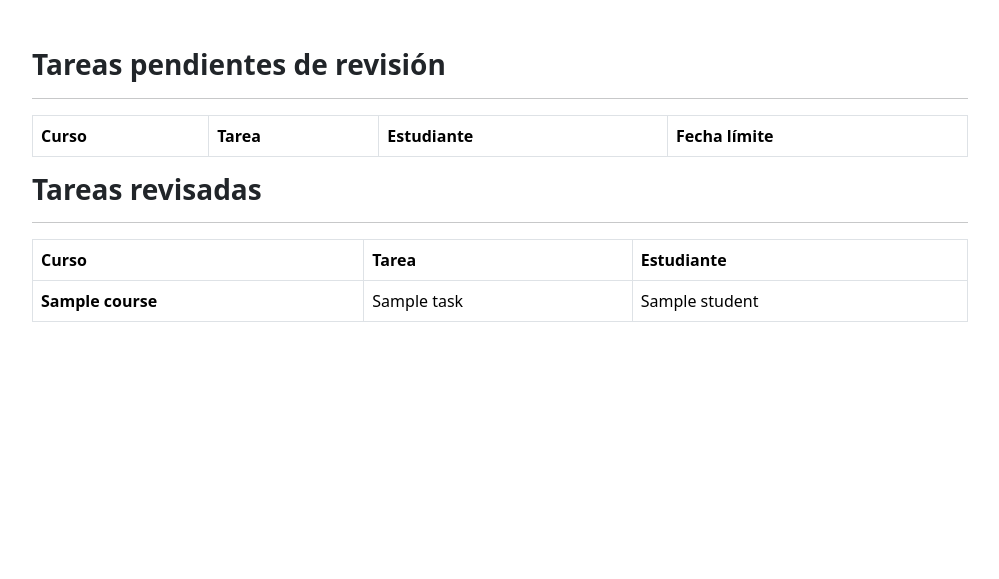
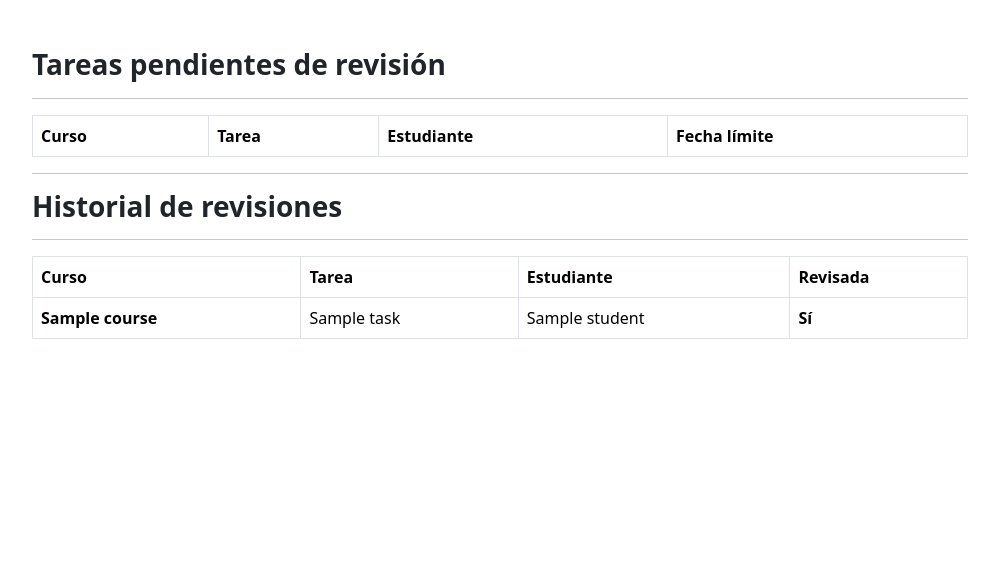
Before and after one commit to gllrmoliva/PostCPRweb, a Flask app: template templates/student/reviews.html in a window 1280 px wide. Shown: the part 56-635 px from the top of the page, without its empty margins (140-1139 px from the left). Run offline with Flask 3, Linux system fonts and the light colour scheme; the template is opened without the code that fills it: most values are stand-ins (such as "Sample title", 1, 10 or a date in 2020); lists and menus that the app fills with data are empty.

Commit message:
fix: No se pueden revisar entregas fuera del periodo de revisiones

```diff
--- a/app/student/views.py
+++ b/app/student/views.py
@@ -113,6 +113,7 @@ def reviews():
     """
     # Obtenemos las variables a usar
     student = database.set_student(session["user_id"])
+
     return render_template("student/reviews.html", reviews=student.reviews)
 
 
@@ -130,6 +131,9 @@ def review_task(review_id):
 
     if not review.is_pending:
         flash("Esta entrega ya ha sido evaluada")
+        return redirect(url_for("student.reviews"))
+    elif review.submission.task.state == "COMPLETED":
+        flash("Esta tarea ya no acepta más revisiones")
         return redirect(url_for("student.reviews"))
 
     if review.reviewer == student:
--- a/database/model.py
+++ b/database/model.py
@@ -154,7 +154,6 @@ class Review(Base):
 
     # Atributos no relacionales
     id: Mapped[int] = mapped_column(primary_key=True)
-    deadline_date: Mapped[date | None] = mapped_column()
     is_pending: Mapped[bool] = mapped_column(default=True)
 
     # Atributos relacionales
--- a/templates/student/reviews.html
+++ b/templates/student/reviews.html
@@ -18,22 +18,23 @@
     </thead>
     <tbody>
         {% for review in reviews %}
-        {% if review.is_pending %}
+        {% if review.is_pending and review.submission.task.state != "COMPLETED" %}
             <tr onclick="window.location='{{url_for('student.review_task', review_id=review.id)}}';"
                 style="cursor: pointer;">
                 <th scope="row">{{review.submission.task.course.name}}
                 </th>
                 <td>{{review.submission.task.name}}</td>
                 <td>{{review.submission.student.name}}</td>
-            <td>{{review.deadline_date}}</td>
+                <td>{{review.submission.task.review_deadline_date}}</td>
             </tr>
         {% endif %}
         {% endfor %}
 
     </tbody>
 </table>
+<hr>
 <div class="mb-3">
-    <h3 class="fw-bold">Tareas revisadas</h3>
+    <h3 class="fw-bold">Historial de revisiones</h3>
 </div>
 <hr>
 <table class="table table-bordered table-hover">
@@ -42,17 +43,24 @@
             <th scope="col">Curso</th>
             <th scope="col">Tarea</th>
             <th scope="col">Estudiante</th>
+            <th scope="col">Revisada</th>
         </tr>
     </thead>
     <tbody>
         {% for review in reviews %}
-        {% if not review.is_pending %}
+        {% if not review.is_pending or review.submission.task.state == "COMPLETED" %}
         <tr onclick="window.location='{{url_for('student.review_task', review_id=review.id)}}';"
             style="cursor: pointer;">
             <th scope="row">{{review.submission.task.course.name}}
             </th>
             <td>{{review.submission.task.name}}</td>
             <td>{{review.submission.student.name}}</td>
+            {% if review.is_pending %}
+                <th scope="col">No</th>
+            {% endif %}
+            {% if not review.is_pending %}
+                <th scope="col">Sí</th>
+            {% endif %}
         </tr>
         {% endif %}
         {% endfor %}
--- a/trustsystem/PCPRtrustrank.py
+++ b/trustsystem/PCPRtrustrank.py
@@ -9,6 +9,7 @@ _QUANTILES_FEATURE = False # ¡Feature W.I.P! No colocar True a menos que se sep
 
 MAX_CONFLICT_LEVEL: float = float_info.max # Valor provisional de discrepancia para aquellas entregas con cantidad insuficiente de revisiones
 MIN_AMOUNT_OF_REVIEWS: int = 2 # Valor minimo de revisiones requeridas para qué el algoritmo se considere fiable (¡COMO MINIMO DEBE VALER 2!)
+AMOUNT_OF_ASSIGNED_REVIEWS: int = 3  # Esta es la cantidad de revisiones que se asignaran a cada estudiante cuando acabé el periodo de entregas
 
 # -- Funciones auxiliares --
 
```
Also changed, not shown: app/tutor/views.py (+4 -6 lines), database/database_0.db. Lines whose indentation alone changed are shown as unchanged.
